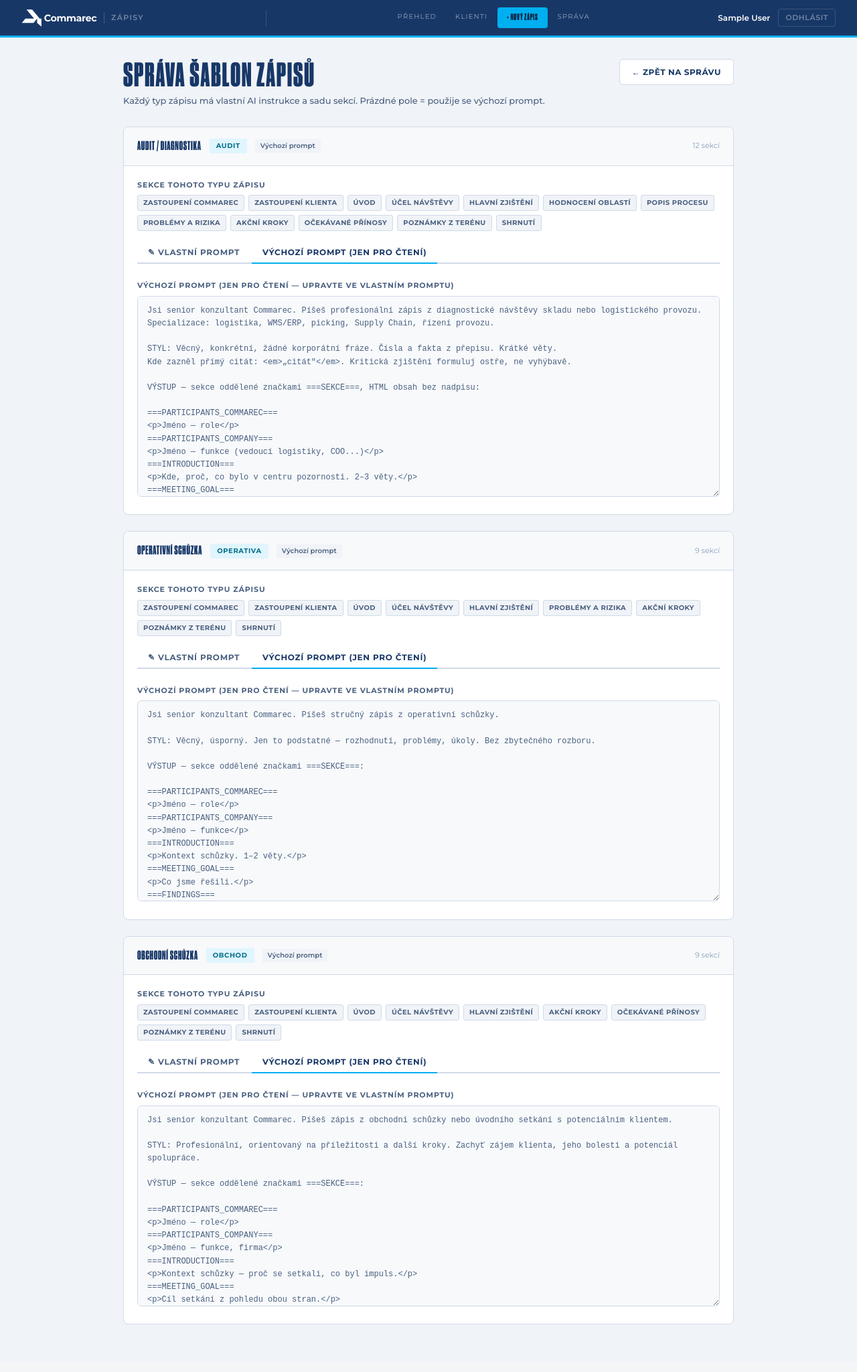
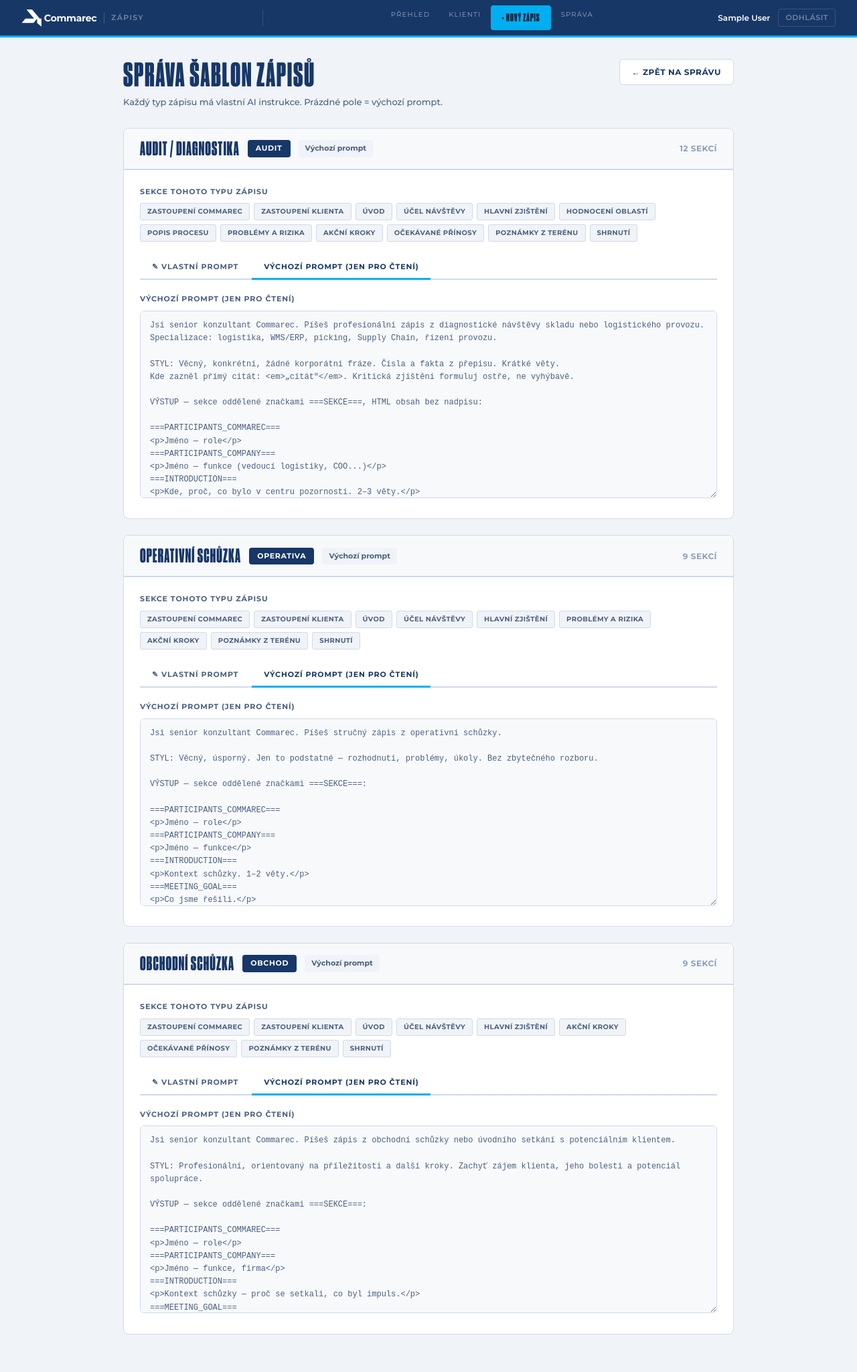
Before and after one commit to CommarecMK/commarec-zapisy, a Flask app: page /admin/templates in a window 1280 px wide. Shown: the whole page at 67% size. Before the commit the page ends 1978 px from the top, so only its background shows below. Run offline with Flask 3, Linux system fonts and the light colour scheme; the visitor is signed in with stand-in values (Sample User, id 1).

Commit message:
Add files via upload

```diff
--- a/app.py
+++ b/app.py
@@ -6,6 +6,9 @@ from functools import wraps
 import anthropic
 import requests
 import os, json, re, secrets, string
+import smtplib
+from email.mime.text import MIMEText
+from email.mime.multipart import MIMEMultipart
 from werkzeug.utils import secure_filename
 
 app = Flask(__name__)
@@ -259,6 +262,17 @@ SECTION_TITLES = {
     "expected_benefits":     "Očekávané přínosy",
     "additional_notes":      "Poznámky z terénu",
     "summary":               "Shrnutí",
+    # Operativa
+    "current_state":         "Aktuální stav provozu",
+    # Obchod
+    "client_situation":      "Situace klienta",
+    "client_needs":          "Potřeby klienta",
+    "opportunities":         "Příležitosti",
+    "risks":                 "Rizika",
+    "commercial_model":      "Obchodní model spolupráce",
+    "next_steps":            "Další kroky",
+    "expected_impact":       "Očekávaný dopad",
+    "client_signals":        "Signály klienta",
 }
 
 # ─────────────────────────────────────────────
@@ -614,6 +628,59 @@ def save_klient_logo(file_obj, klient_id):
     file_obj.save(os.path.join(upload_dir, filename))
     return f"/static/logos/{filename}"
 # ────────────────────────────────────────────────────────────────────
+
+
+def send_welcome_email(to_email, to_name, password):
+    """Odešle uvítací email novému uživateli s přihlašovacími údaji."""
+    smtp_host = os.environ.get("SMTP_HOST", "")
+    smtp_port = int(os.environ.get("SMTP_PORT", "587"))
+    smtp_user = os.environ.get("SMTP_USER", "")
+    smtp_pass = os.environ.get("SMTP_PASS", "")
+    smtp_from = os.environ.get("SMTP_FROM", smtp_user)
+
+    if not smtp_host or not smtp_user:
+        app.logger.warning("SMTP not configured — welcome email not sent")
+        return False
+
+    try:
+        msg = MIMEMultipart("alternative")
+        msg["Subject"] = "Přístup do Commarec Zápisy"
+        msg["From"]    = f"Commarec Zápisy <{smtp_from}>"
+        msg["To"]      = to_email
+
+        app_url = os.environ.get("APP_URL", "https://web-production-76f2.up.railway.app")
+
+        html = f"""
+        <div style="font-family:Arial,sans-serif;max-width:500px;margin:0 auto;padding:32px;">
+          <img src="{app_url}/static/logo-dark.svg" alt="Commarec" style="height:32px;margin-bottom:24px;">
+          <h2 style="color:#173767;font-size:22px;margin-bottom:8px;">Vítejte, {to_name}</h2>
+          <p style="color:#4A6080;margin-bottom:24px;">Byl vám vytvořen přístup do aplikace Commarec Zápisy.</p>
+          <table style="background:#f7f9fb;border-radius:8px;padding:20px;width:100%;border-collapse:collapse;">
+            <tr><td style="padding:8px 12px;color:#4A6080;font-size:12px;font-weight:700;text-transform:uppercase;letter-spacing:0.08em;">Přihlašovací URL</td>
+                <td style="padding:8px 12px;"><a href="{app_url}" style="color:#173767;font-weight:700;">{app_url}</a></td></tr>
+            <tr><td style="padding:8px 12px;color:#4A6080;font-size:12px;font-weight:700;text-transform:uppercase;letter-spacing:0.08em;">Email</td>
+                <td style="padding:8px 12px;font-weight:600;">{to_email}</td></tr>
+            <tr><td style="padding:8px 12px;color:#4A6080;font-size:12px;font-weight:700;text-transform:uppercase;letter-spacing:0.08em;">Heslo</td>
+                <td style="padding:8px 12px;font-weight:700;font-size:18px;letter-spacing:0.1em;color:#173767;">{password}</td></tr>
+          </table>
+          <p style="color:#8aa0b8;font-size:12px;margin-top:24px;">Po prvním přihlášení si heslo změňte. Tento email byl vygenerován automaticky.</p>
+          <p style="color:#8aa0b8;font-size:12px;margin-top:4px;">Commarec s.r.o. · Varšavská 715/36, Praha 2</p>
+        </div>"""
+
+        msg.attach(MIMEText(html, "html", "utf-8"))
+
+        with smtplib.SMTP(smtp_host, smtp_port) as server:
+            server.ehlo()
+            server.starttls()
+            server.login(smtp_user, smtp_pass)
+            server.sendmail(smtp_from, to_email, msg.as_string())
+
+        app.logger.info(f"Welcome email sent to {to_email}")
+        return True
+    except Exception as e:
+        app.logger.warning(f"Email send failed: {e}")
+        return False
+
 
 @app.route("/klienti")
 @login_required
@@ -955,9 +1022,15 @@ Typ schuzky: {TEMPLATE_NAMES.get(template, template)}
 
     # Parse section markers ===SEKCE===
     SECTION_KEYS = [
+        # Standardní sekce (všechny typy)
         "participants_commarec", "participants_company", "introduction", "meeting_goal",
         "findings", "ratings", "processes_description", "dangers", "suggested_actions",
         "expected_benefits", "additional_notes", "summary", "tasks",
+        # Operativa
+        "current_state",
+        # Obchod
+        "client_situation", "client_needs", "opportunities", "risks",
+        "commercial_model", "next_steps", "expected_impact", "client_signals",
     ]
 
     def parse_sections(text):
@@ -1463,21 +1536,44 @@ def test_freelo_description():
 def admin():
     users   = User.query.order_by(User.name).all()
     klienti = Klient.query.order_by(Klient.nazev).all()
-    return render_template("admin.html", users=users, klienti=klienti)
+    flash   = session.pop("admin_flash", None)
+    return render_template("admin.html", users=users, klienti=klienti, admin_flash=flash)
 
 @app.route("/admin/pridat-uzivatele", methods=["POST"])
 @admin_required
 def pridat_uzivatele():
     email    = request.form.get("email","").strip().lower()
     name     = request.form.get("name","").strip()
-    password = request.form.get("password","")
     is_admin = bool(request.form.get("is_admin"))
     role     = request.form.get("role","konzultant")
+    send_email = bool(request.form.get("send_email", True))
+
+    if not email or not name:
+        return redirect(url_for("admin"))
     if User.query.filter_by(email=email).first():
         return redirect(url_for("admin"))
-    db.session.add(User(email=email, name=name, role=role,
-                        password_hash=generate_password_hash(password), is_admin=is_admin))
+
+    # Generuj bezpečné heslo: 3 slova + čísla (snadno zapamatovatelné)
+    words = ["Sklad", "Logistika", "Komárec", "Picking", "Trasa", "Expres", "Projekt"]
+    import random
+    password = random.choice(words) + str(random.randint(10,99)) + random.choice(words) + "!"
+
+    u = User(email=email, name=name, role=role,
+             password_hash=generate_password_hash(password), is_admin=is_admin)
+    db.session.add(u)
     db.session.commit()
+
+    # Odešli uvítací email
+    email_sent = False
+    if send_email:
+        email_sent = send_welcome_email(email, name, password)
+
+    # Flash zpráva s heslem (vždy zobrazit, i když email selhal)
+    flash_msg = f"Uživatel {name} vytvořen. Heslo: {password}"
+    if send_email and not email_sent:
+        flash_msg += " (email se nepodařilo odeslat — zkopírujte heslo ručně)"
+    session["admin_flash"] = flash_msg
+
     return redirect(url_for("admin"))
 
 @app.route("/admin/upravit-uzivatele/<int:user_id>", methods=["POST"])
@@ -1542,10 +1638,20 @@ def admin_template_reset(template_key):
 @app.route("/admin/smazat-uzivatele/<int:user_id>", methods=["POST"])
 @admin_required
 def smazat_uzivatele(user_id):
-    if user_id == session["user_id"]: return redirect(url_for("admin"))
+    if user_id == session["user_id"]:
+        return redirect(url_for("admin"))  # nelze smazat sám sebe
     user = User.query.get_or_404(user_id)
-    user.is_active = False
+    # Nelze smazat superadmina
+    if user.role == "superadmin":
+        return redirect(url_for("admin"))
+    # Přeřaď zápisy na admina před smazáním
+    admin_user = User.query.filter_by(role="superadmin").first()
+    if admin_user:
+        Zapis.query.filter_by(user_id=user_id).update({"user_id": admin_user.id})
+        db.session.flush()
+    db.session.delete(user)
     db.session.commit()
+    session["admin_flash"] = f"Uživatel {user.name} byl smazán."
     return redirect(url_for("admin"))
 
 # ─────────────────────────────────────────────
--- a/templates/admin_templates.html
+++ b/templates/admin_templates.html
@@ -3,28 +3,32 @@
 {% block extra_head %}
 <style>
 .tmpl-card{background:white;border:1px solid var(--border);border-radius:8px;margin-bottom:1.5rem;overflow:hidden;}
-.tmpl-header{background:#f7f9fb;padding:14px 20px;display:flex;align-items:center;justify-content:space-between;border-bottom:1px solid var(--border);}
-.tmpl-name{font-family:"DrukCondensed","Impact",sans-serif;font-size:18px;font-weight:900;color:#173767;text-transform:uppercase;letter-spacing:0.04em;}
-.tmpl-badge{font-size:10px;font-weight:700;padding:3px 10px;border-radius:3px;text-transform:uppercase;letter-spacing:0.06em;background:#E0F5FD;color:#006E8A;}
-.tmpl-body{padding:20px;}
-.tmpl-sections{display:flex;flex-wrap:wrap;gap:6px;margin-bottom:16px;}
-.sec-tag{font-size:10px;font-weight:700;padding:3px 8px;border-radius:3px;background:#f0f3f7;color:#4A6080;border:1px solid var(--border);text-transform:uppercase;letter-spacing:0.04em;}
-.prompt-area{width:100%;min-height:300px;padding:12px 14px;border:1.5px solid var(--border);border-radius:6px;font-size:12px;font-family:'Courier New',monospace;line-height:1.6;resize:vertical;background:#fafcff;color:#1a2533;}
-.prompt-area:focus{outline:none;border-color:#00AFF0;}
-.prompt-label{font-size:11px;font-weight:700;color:#4A6080;text-transform:uppercase;letter-spacing:0.08em;display:block;margin-bottom:6px;}
-.prompt-hint{font-size:11px;color:#8aa0b8;margin-top:6px;}
-.tmpl-actions{display:flex;gap:8px;margin-top:12px;align-items:center;}
-.btn-save-tmpl{font-family:"Montserrat",sans-serif;font-size:12px;font-weight:700;background:#173767;color:white;border:none;padding:8px 20px;border-radius:5px;cursor:pointer;text-transform:uppercase;letter-spacing:0.04em;}
-.btn-save-tmpl:hover{background:#254f8a;}
-.btn-reset-tmpl{font-size:12px;font-weight:600;font-family:"Montserrat",sans-serif;background:white;color:#4A6080;border:1.5px solid var(--border);padding:7px 16px;border-radius:5px;cursor:pointer;}
-.btn-reset-tmpl:hover{border-color:#C0392B;color:#C0392B;}
-.save-status{font-size:12px;font-weight:600;opacity:0;transition:opacity 0.3s;}
-.save-status.show{opacity:1;}
-.tab-bar{display:flex;gap:2px;border-bottom:2px solid var(--border);margin-bottom:1.5rem;}
-.tab-btn{padding:8px 16px;font-size:12px;font-weight:700;color:#4A6080;cursor:pointer;border-bottom:2px solid transparent;margin-bottom:-2px;text-transform:uppercase;letter-spacing:0.06em;background:none;border-left:none;border-right:none;border-top:none;font-family:"Montserrat",sans-serif;}
+.tmpl-card-header{background:#f7f9fb;padding:16px 24px;display:flex;align-items:center;justify-content:space-between;border-bottom:2px solid var(--border);}
+.tmpl-card-title{font-family:"DrukCondensed","Impact",sans-serif;font-size:28px;font-weight:900;color:#173767;text-transform:uppercase;letter-spacing:0.04em;line-height:1.0;}
+.tmpl-key-badge{font-size:11px;font-weight:700;padding:4px 12px;border-radius:4px;text-transform:uppercase;letter-spacing:0.06em;background:#173767;color:white;}
+.tmpl-status-badge{font-size:11px;font-weight:700;padding:4px 10px;border-radius:4px;}
+.tmpl-status-custom{background:#E2F5EE;color:#0A7A5A;}
+.tmpl-status-default{background:#f0f3f7;color:#4A6080;}
+.tmpl-section-count{font-size:12px;font-weight:700;color:#8aa0b8;letter-spacing:0.04em;text-transform:uppercase;}
+.tmpl-body{padding:24px;}
+.sec-tags{display:flex;flex-wrap:wrap;gap:6px;margin-bottom:20px;}
+.sec-tag{font-size:10px;font-weight:700;padding:4px 10px;border-radius:3px;background:#f0f3f7;color:#4A6080;border:1px solid var(--border);text-transform:uppercase;letter-spacing:0.04em;}
+.tab-bar{display:flex;gap:2px;border-bottom:2px solid var(--border);margin-bottom:20px;}
+.tab-btn{padding:10px 18px;font-size:11px;font-weight:700;color:#4A6080;cursor:pointer;border-bottom:3px solid transparent;margin-bottom:-2px;text-transform:uppercase;letter-spacing:0.08em;background:none;border-left:none;border-right:none;border-top:none;font-family:"Montserrat",sans-serif;}
 .tab-btn.active{color:#173767;border-bottom-color:#00AFF0;}
 .tab-content{display:none;}
 .tab-content.active{display:block;}
+.section-label{font-size:11px;font-weight:700;color:#4A6080;text-transform:uppercase;letter-spacing:0.08em;display:block;margin-bottom:8px;}
+.prompt-area{width:100%;min-height:280px;padding:12px 14px;border:1.5px solid var(--border);border-radius:6px;font-size:12px;font-family:"Courier New",monospace;line-height:1.6;resize:vertical;background:#fafcff;color:#1a2533;box-sizing:border-box;}
+.prompt-area:focus{outline:none;border-color:#00AFF0;}
+.prompt-hint{font-size:11px;color:#8aa0b8;margin-top:8px;line-height:1.5;}
+.prompt-actions{display:flex;gap:10px;margin-top:16px;align-items:center;}
+.btn-save{font-family:"DrukCondensed","Impact",sans-serif;font-size:16px;font-weight:900;background:#173767;color:white;border:none;padding:8px 24px;border-radius:5px;cursor:pointer;text-transform:uppercase;letter-spacing:0.06em;}
+.btn-save:hover{background:#254f8a;}
+.btn-reset{font-size:12px;font-weight:600;font-family:"Montserrat",sans-serif;background:white;color:#4A6080;border:1.5px solid var(--border);padding:7px 16px;border-radius:5px;cursor:pointer;}
+.btn-reset:hover{border-color:#C0392B;color:#C0392B;}
+.save-status{font-size:12px;font-weight:600;opacity:0;transition:opacity 0.3s;}
+.save-status.show{opacity:1;}
 </style>
 {% endblock %}
 {% block content %}
@@ -32,7 +36,7 @@
   <div class="page-header">
     <div>
       <h1>Správa šablon zápisů</h1>
-      <p style="color:#4A6080;font-size:13px;margin-top:4px;">Každý typ zápisu má vlastní AI instrukce a sadu sekcí. Prázdné pole = použije se výchozí prompt.</p>
+      <p style="color:#4A6080;font-size:13px;margin-top:6px;">Každý typ zápisu má vlastní AI instrukce. Prázdné pole = výchozí prompt.</p>
     </div>
     <a href="{{ url_for('admin') }}" class="btn btn-secondary">&larr; Zpět na správu</a>
   </div>
@@ -42,26 +46,6 @@
   {% set sections = template_sections.get(key, []) %}
   {% set default_prompt = default_prompts.get(key, '') %}
   {% set current_prompt = cfg.system_prompt if cfg and cfg.system_prompt else '' %}
-
-  <div class="tmpl-card" id="card-{{ key }}">
-    <div class="tmpl-header">
-      <div style="display:flex;align-items:center;gap:12px;">
-        <span class="tmpl-name">{{ name }}</span>
-        <span class="tmpl-badge">{{ key }}</span>
-        {% if current_prompt %}
-          <span style="font-size:10px;font-weight:600;color:#0A7A5A;background:#E2F5EE;padding:2px 8px;border-radius:3px;">Vlastní prompt</span>
-        {% else %}
-          <span style="font-size:10px;font-weight:600;color:#4A6080;background:#f0f3f7;padding:2px 8px;border-radius:3px;">Výchozí prompt</span>
-        {% endif %}
-      </div>
-      <span style="font-size:11px;color:#8aa0b8;">{{ sections|length }} sekcí</span>
-    </div>
-    <div class="tmpl-body">
-
-      <!-- Sekce -->
-      <div style="margin-bottom:14px;">
-        <span class="prompt-label">Sekce tohoto typu zápisu</span>
-        <div class="tmpl-sections">
   {% set sec_labels = {
     'participants_commarec': 'Zastoupení Commarec',
     'participants_company': 'Zastoupení klienta',
@@ -75,36 +59,65 @@
     'expected_benefits': 'Očekávané přínosy',
     'additional_notes': 'Poznámky z terénu',
     'summary': 'Shrnutí',
+    'current_state': 'Aktuální stav',
+    'client_situation': 'Situace klienta',
+    'client_needs': 'Potřeby klienta',
+    'opportunities': 'Příležitosti',
+    'risks': 'Rizika',
+    'commercial_model': 'Obchodní model',
+    'next_steps': 'Další kroky',
+    'expected_impact': 'Očekávaný dopad',
+    'client_signals': 'Signály klienta',
   } %}
+
+  <div class="tmpl-card" id="card-{{ key }}">
+    <div class="tmpl-card-header">
+      <div style="display:flex;align-items:center;gap:12px;flex-wrap:wrap;">
+        <span class="tmpl-card-title">{{ name }}</span>
+        <span class="tmpl-key-badge">{{ key }}</span>
+        {% if current_prompt %}
+          <span class="tmpl-status-badge tmpl-status-custom">&#10003; Vlastní prompt</span>
+        {% else %}
+          <span class="tmpl-status-badge tmpl-status-default">Výchozí prompt</span>
+        {% endif %}
+      </div>
+      <span class="tmpl-section-count">{{ sections|length }} sekcí</span>
+    </div>
+
+    <div class="tmpl-body">
+      <!-- Sekce -->
+      <div>
+        <span class="section-label">Sekce tohoto typu zápisu</span>
+        <div class="sec-tags">
           {% for sec in sections %}
           <span class="sec-tag">{{ sec_labels.get(sec, sec) }}</span>
           {% endfor %}
         </div>
       </div>
 
-      <!-- Tabs: Vlastní vs Výchozí -->
+      <!-- Tabs -->
       <div class="tab-bar">
-        <button class="tab-btn {% if current_prompt %}active{% endif %}" onclick="showTab('{{ key }}', 'custom')">✎ Vlastní prompt</button>
-        <button class="tab-btn {% if not current_prompt %}active{% endif %}" onclick="showTab('{{ key }}', 'default')">Výchozí prompt (jen pro čtení)</button>
+        <button class="tab-btn {% if current_prompt %}active{% endif %}" onclick="showTab('{{ key }}','custom')">&#9998; Vlastní prompt</button>
+        <button class="tab-btn {% if not current_prompt %}active{% endif %}" onclick="showTab('{{ key }}','default')">Výchozí prompt (jen pro čtení)</button>
       </div>
 
       <div id="{{ key }}-custom" class="tab-content {% if current_prompt %}active{% endif %}">
-        <label class="prompt-label">Vlastní system prompt pro AI</label>
-        <textarea class="prompt-area" id="prompt-{{ key }}" placeholder="Nechte prázdné pro použití výchozího promptu...">{{ current_prompt }}</textarea>
+        <span class="section-label">Vlastní system prompt pro AI</span>
+        <textarea class="prompt-area" id="prompt-{{ key }}" placeholder="Nechte prázdné — použije se výchozí prompt...">{{ current_prompt }}</textarea>
         <div class="prompt-hint">
-  Povinné: výstup musí obsahovat <strong>===SEKCE===</strong> markery (např. ===PARTICIPANTS_COMMAREC===, ===FINDINGS===...).
-  Vlastní obsah sekcí pište jako HTML. Prázdné pole = aktivní výchozí prompt.
-  <br><strong style="color:#C0392B;">Bez markerů se zápis zobrazí špatně.</strong>
+          Výstup musí obsahovat <strong>===SEKCE===</strong> markery (např. ===PARTICIPANTS_COMMAREC===, ===FINDINGS===...).
+          Obsah sekcí pište jako HTML. Prázdné = výchozí prompt aktivní.<br>
+          <strong style="color:#C0392B;">Bez markerů se zápis zobrazí špatně.</strong>
         </div>
-        <div class="tmpl-actions">
-          <button class="btn-save-tmpl" onclick="savePrompt('{{ key }}')">Uložit</button>
-          <button class="btn-reset-tmpl" onclick="resetPrompt('{{ key }}')">Resetovat na výchozí</button>
+        <div class="prompt-actions">
+          <button class="btn-save" onclick="savePrompt('{{ key }}')">Uložit</button>
+          <button class="btn-reset" onclick="resetPrompt('{{ key }}')">Resetovat na výchozí</button>
           <span class="save-status" id="status-{{ key }}"></span>
         </div>
       </div>
 
       <div id="{{ key }}-default" class="tab-content {% if not current_prompt %}active{% endif %}">
-        <label class="prompt-label">Výchozí prompt (jen pro čtení — upravte ve vlastním promptu)</label>
+        <span class="section-label">Výchozí prompt (jen pro čtení)</span>
         <textarea class="prompt-area" readonly style="background:#f7f9fb;color:#4A6080;">{{ default_prompt }}</textarea>
       </div>
     </div>
@@ -114,65 +127,47 @@
 
 <script>
 function showTab(key, tab) {
-  document.getElementById(key + '-custom').classList.remove('active');
-  document.getElementById(key + '-default').classList.remove('active');
-  document.getElementById(key + '-' + tab).classList.add('active');
-  const card = document.getElementById('card-' + key);
-  card.querySelectorAll('.tab-btn').forEach((btn, i) => {
-    btn.classList.toggle('active', (i === 0 && tab === 'custom') || (i === 1 && tab === 'default'));
+  ['custom','default'].forEach(t => {
+    const el = document.getElementById(key+'-'+t);
+    if(el) el.classList.remove('active');
+  });
+  const target = document.getElementById(key+'-'+tab);
+  if(target) target.classList.add('active');
+  const card = document.getElementById('card-'+key);
+  if(card) card.querySelectorAll('.tab-btn').forEach((btn,i) => {
+    btn.classList.toggle('active',(i===0&&tab==='custom')||(i===1&&tab==='default'));
   });
 }
 
 async function savePrompt(key) {
-  const prompt = document.getElementById('prompt-' + key).value;
-  const status = document.getElementById('status-' + key);
-
-  // Varování pokud prompt neobsahuje ===SEKCE=== markery
+  const prompt = document.getElementById('prompt-'+key).value;
+  const status = document.getElementById('status-'+key);
   if (prompt.trim() && !prompt.includes('===PARTICIPANTS_COMMAREC===')) {
-    const ok = confirm(
-      'Vlastní prompt neobsahuje ===SEKCE=== markery.\n\n' +
-      'Bez markerů AI nevrátí správně strukturovaný zápis.\n\n' +
-      'Doporučujeme přidat markery jako:\n===PARTICIPANTS_COMMAREC===\n===FINDINGS===\natd.\n\n' +
-      'Uložit i tak?'
-    );
+    const ok = confirm('Prompt neobsahuje ===SEKCE=== markery.\nBez markerů se zápis zobrazí špatně.\n\nUložit i tak?');
     if (!ok) return;
   }
-
-  status.style.color = '#4A6080';
-  status.textContent = 'Ukládám...';
-  status.classList.add('show');
-
+  status.style.color='#4A6080'; status.textContent='Ukládám...'; status.classList.add('show');
   const form = new FormData();
   form.append('system_prompt', prompt);
-
   try {
-    const r = await fetch(`/admin/templates/${key}`, {method: 'POST', body: form});
+    const r = await fetch(`/admin/templates/${key}`,{method:'POST',body:form});
     const d = await r.json();
-    if (d.ok) {
-      status.style.color = '#0A7A5A';
-      status.textContent = '✓ Uloženo';
-      setTimeout(() => status.classList.remove('show'), 2500);
-    } else {
-      status.style.color = '#C0392B';
-      status.textContent = '✗ Chyba';
-    }
-  } catch(e) {
-    status.style.color = '#C0392B';
-    status.textContent = '✗ Chyba sítě';
-  }
+    if(d.ok){status.style.color='#0A7A5A';status.textContent='✓ Uloženo';}
+    else{status.style.color='#C0392B';status.textContent='✗ Chyba';}
+    setTimeout(()=>status.classList.remove('show'),2500);
+  } catch(e){status.style.color='#C0392B';status.textContent='✗ Chyba sítě';}
 }
 
 async function resetPrompt(key) {
-  if (!confirm('Resetovat na výchozí prompt? Vlastní prompt bude smazán.')) return;
-  const r = await fetch(`/admin/templates/${key}/reset`, {method: 'POST'});
+  if(!confirm('Resetovat na výchozí prompt? Vlastní prompt bude smazán.')) return;
+  const r = await fetch(`/admin/templates/${key}/reset`,{method:'POST'});
   const d = await r.json();
-  if (d.ok) {
-    document.getElementById('prompt-' + key).value = '';
-    const status = document.getElementById('status-' + key);
-    status.style.color = '#4A6080';
-    status.textContent = 'Resetováno na výchozí';
+  if(d.ok){
+    document.getElementById('prompt-'+key).value='';
+    const status=document.getElementById('status-'+key);
+    status.style.color='#4A6080';status.textContent='Resetováno na výchozí';
     status.classList.add('show');
-    setTimeout(() => status.classList.remove('show'), 2500);
+    setTimeout(()=>status.classList.remove('show'),2500);
   }
 }
 </script>
--- a/templates/base.html
+++ b/templates/base.html
@@ -175,7 +175,7 @@ hr { border: none; border-top: 1px solid var(--border); margin: 1.5rem 0; }
   <div class="nav-links">
     <a href="{{ url_for('dashboard') }}" class="nav-link {% if request.endpoint == 'dashboard' %}active{% endif %}">Přehled</a>
     <a href="{{ url_for('klienti_list') }}" class="nav-link {% if request.endpoint in ['klienti_list','klient_detail','klient_novy','klient_upravit','projekt_detail'] %}active{% endif %}">Klienti</a>
-    <a href="{{ url_for('novy_zapis') }}" class="nav-link {% if request.endpoint == 'novy_zapis' %}active{% endif %}" style="background:#00AFF0; color:#0E213E; padding:5px 14px; border-radius:4px; font-family:'DrukCondensed','Impact',sans-serif; font-weight:900; font-size:13px; letter-spacing:0.06em; text-transform:uppercase;">+ Nový zápis</a>
+    <a href="{{ url_for('novy_zapis') }}" class="nav-link {% if request.endpoint == 'novy_zapis' %}active{% endif %}" style="background:#00AFF0; color:#0E213E; padding:6px 16px; border-radius:4px; font-family:'DrukCondensed','Impact',sans-serif; font-weight:900; font-size:16px; letter-spacing:0.06em; text-transform:uppercase; white-space:nowrap;">+ Nový zápis</a>
     {% if session.is_admin %}
     <a href="{{ url_for('admin') }}" class="nav-link {% if request.endpoint == 'admin' %}active{% endif %}">Správa</a>
     {% endif %}
```
Also changed, not shown: templates/admin.html (+23 -11 lines). Lines whose indentation alone changed are shown as unchanged.
